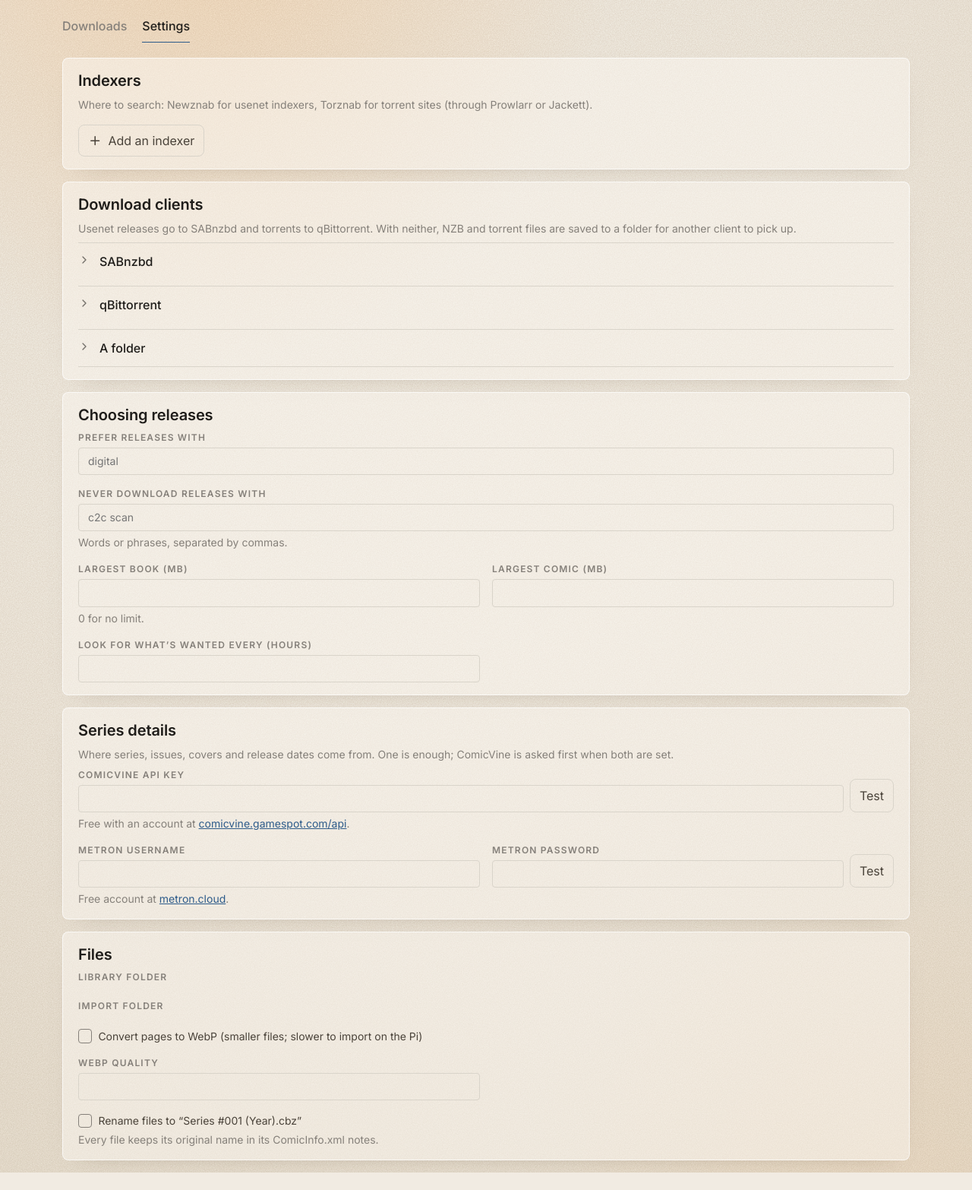
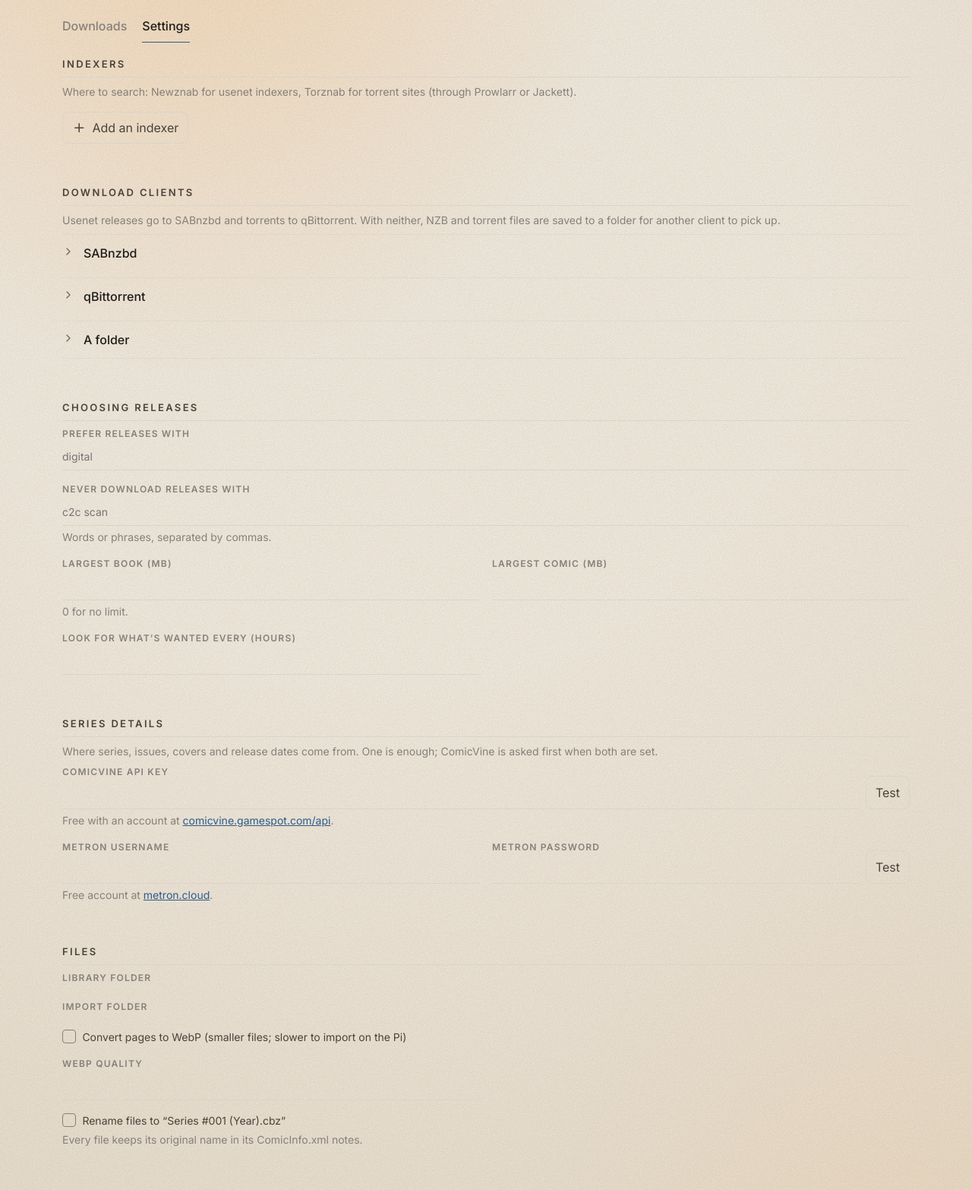
Before and after one commit to ego-alt/library, a Flask app: template library/templates/settings.html in a window 1280 px wide. Shown: the part 64-1630 px from the top of the page at 76% size. Before the commit the page ends 1607 px from the top, so only its background shows below. Run offline with Flask 3, Linux system fonts and the light colour scheme; the template is opened without the code that fills it, so the values that code supplies are empty; parts of the project's set-up code (start-up, migrations or seed data) failed here and were passed over; some libraries are stand-ins or nearby versions.

Commit message:
medium/downloads and settings without cards, set like the shelves, and download rows in two lines

```diff
--- a/library/static/css/manage.css
+++ b/library/static/css/manage.css
@@ -40,41 +40,6 @@
 }
 .section__title .muted { color: var(--color-text-muted); font-size: var(--text-sm); font-weight: 400; }
 
-/* Downloads and Settings: each section a card on the wall, as Settings
-   always was. By day the card is thin paper the light comes through; at
-   night the frosted pane. */
-:root { --card-bg: rgba(251, 248, 242, 0.5); --card-edge: rgba(255, 255, 255, 0.7); --card-shadow: 0 10px 30px -26px rgba(60, 40, 20, 0.5); }
-.dark-mode { --card-bg: var(--pane); --card-edge: var(--pane-edge); --card-shadow: 0 10px 30px -22px var(--color-shadow); }
-body[data-page="downloads"] .section, body[data-page="settings"] .section {
-    margin-bottom: var(--space-4);
-    padding: var(--space-4) var(--space-5);
-    background: var(--card-bg);
-    border: 1px solid var(--card-edge);
-    border-radius: var(--radius-md);
-    box-shadow: var(--card-shadow);
-}
-body[data-page="downloads"] .section[hidden] { display: none; }
-/* The same space above and below what's in a card: the heading line is no
-   taller than its title (a button beside it hangs into the padding rather
-   than pushing it down), spacing comes from one gap so hidden parts leave
-   nothing behind, and the last row has no rule or padding under it. */
-body[data-page="downloads"] section.section, .settings section.section { display: flex; flex-direction: column; gap: var(--space-2); }
-body[data-page="downloads"] section.section > *, .settings section.section > * { margin-top: 0; margin-bottom: 0; }
-body[data-page="downloads"] section.section > [hidden], .settings section.section > [hidden] { display: none; }
-body[data-page="downloads"] section.section > .sub-head { margin-top: var(--space-3); }
-body[data-page="downloads"] section.section > .sub-head + .entries { margin-top: calc(-1 * var(--space-2)); }
-body[data-page="downloads"] .section .section__head, .settings .section .section__head { min-height: 0; }
-body[data-page="downloads"] section.section > .btn, .settings section.section > .btn { align-self: flex-start; }
-/* The first card sits where every page's first thing does (index.css). */
-
-body[data-page="downloads"] .section__actions .btn, .settings .section__actions .btn { min-height: 36px; margin-block: -6px; padding-block: 0; }
-body[data-page="downloads"] .section .entries:last-child > .entry:last-child,
-body[data-page="downloads"] .section .entries:last-child > .entry-group:last-child > details:not([open]) > .entry { border-bottom: none; padding-bottom: 0; min-height: 40px; }
-body[data-page="downloads"] .section > :last-child, .settings .section > :last-child { margin-bottom: 0; }
-@media (max-width: 640px) {
-    body[data-page="downloads"] .section, body[data-page="settings"] .section { padding: var(--space-3) var(--space-4); }
-}
-
 /* Downloads | Settings: the shelves' tabs, as links. */
 .admin-tabs { margin: var(--page-top) 0 var(--space-5); }
 .admin-tabs a { color: var(--color-text-muted); text-decoration: none; font-size: 1rem; font-weight: 500; min-height: 44px; display: inline-flex; align-items: center; border-bottom: 1px solid transparent; }
@@ -116,7 +81,10 @@ body[data-page="downloads"] .section > :last-child, .settings .section > :last-c
 }
 .entry__more:hover, .entry__more:focus-visible { background: var(--color-highlight-soft); color: var(--color-text-primary); outline: none; }
 .entry__more--text { width: auto; padding: 0 var(--space-3); font-size: var(--text-sm); color: var(--color-accent); }
-.entry__bar { display: block; height: 2px; margin-top: var(--space-1); background: var(--color-border); overflow: hidden; }
+/* A download's progress is drawn along its row's bottom rule, so the row
+   stays two lines: what it is, then its state. */
+.entry { position: relative; }
+.entry__bar { position: absolute; left: 0; bottom: -1px; height: 2px; width: 100%; overflow: hidden; pointer-events: none; }
 .entry__bar > span { display: block; height: 100%; background: var(--color-accent); transition: width var(--dur-slow) ease; }
 
 /* A group that folds open (a comic series and its wanted issues). */
@@ -161,3 +129,53 @@ body.is-stale .section { opacity: 0.55; transition: opacity var(--dur-base) ease
 
 .entry__controls .input--short { width: 5rem; }
 .entry__controls .btn { min-height: 44px; padding: 0 var(--space-4); font-size: var(--text-sm); }
+
+/* Downloads and Settings, set like the shelves: everything on the lit
+   wall, section names in spaced small capitals (as SHELVES and the cover
+   captions), a hairline under each and space between them, and fields as a
+   single line like the search box. */
+body[data-page="downloads"] .section, body[data-page="settings"] .section { margin: 0 0 56px; }
+body[data-page="downloads"] .section[hidden] { display: none; }
+/* One spacing rule for every section: its parts sit one gap apart (hidden
+   parts leave nothing behind), the heading line is no taller than its name
+   (a link beside it hangs in rather than pushing it down), and the last row
+   has no rule under it. */
+body[data-page] section.section { display: flex; flex-direction: column; gap: var(--space-2); }
+body[data-page] section.section > * { margin-top: 0; margin-bottom: 0; }
+body[data-page] section.section > [hidden] { display: none; }
+body[data-page] section.section > .sub-head { margin-top: var(--space-3); }
+body[data-page] section.section > .btn { align-self: flex-start; }
+body[data-page] .section .section__head { min-height: 0; }
+body[data-page] .section .entries:last-child > .entry:last-child,
+body[data-page] .section .entries:last-child > .entry-group:last-child > details:not([open]) > .entry { border-bottom: none; }
+body[data-page] .section .section__head { padding-bottom: var(--space-2); border-bottom: 1px solid var(--color-border); }
+body[data-page] .section__title {
+    font-size: 0.8125rem;
+    font-weight: 600;
+    letter-spacing: 0.18em;
+    text-transform: uppercase;
+    color: var(--color-text-secondary);
+}
+body[data-page] .section__title .muted, body[data-page] .section__title .count { letter-spacing: 0; }
+body[data-page] .section__hint { margin-top: var(--space-1); }
+/* Sub-heads drop to the rows' own small capitals without a rule of their
+   own, so a section has one line: under its name. */
+body[data-page] .sub-head { border-bottom: none; padding-bottom: 0; font-size: 0.6875rem; letter-spacing: 0.16em; }
+body[data-page] .entry { border-bottom-color: color-mix(in srgb, var(--color-border) 60%, transparent); }
+body[data-page] .section__actions .btn { border: none; background: none; padding: 0; min-height: 0; color: var(--color-text-muted); font-size: var(--text-sm); text-transform: none; letter-spacing: 0; }
+body[data-page] .section__actions .btn:hover { color: var(--color-accent); }
+body[data-page] .status-line { margin-bottom: var(--space-5); }
+/* Fields as one line, like the search box. */
+body[data-page] .meta-input {
+    background-color: transparent;
+    border: none;
+    border-bottom: 1px solid var(--color-border);
+    border-radius: 0;
+    padding-left: 0;
+    padding-right: 0;
+}
+body[data-page] select.meta-input { padding-right: 1.6em !important; background-position: right 0 center; }
+body[data-page] .meta-input:focus { box-shadow: none; border-bottom-color: var(--color-accent); }
+body[data-page] .client, body[data-page] .indexer { border-top-color: color-mix(in srgb, var(--color-border) 60%, transparent); }
+body[data-page] .client:last-of-type, body[data-page] .indexer-list { border-bottom-color: color-mix(in srgb, var(--color-border) 60%, transparent); }
+body[data-page] .settings-save { background: var(--color-bg-base); }
```
Also changed, not shown: library/static/js/downloads.js (+4 -4 lines).
